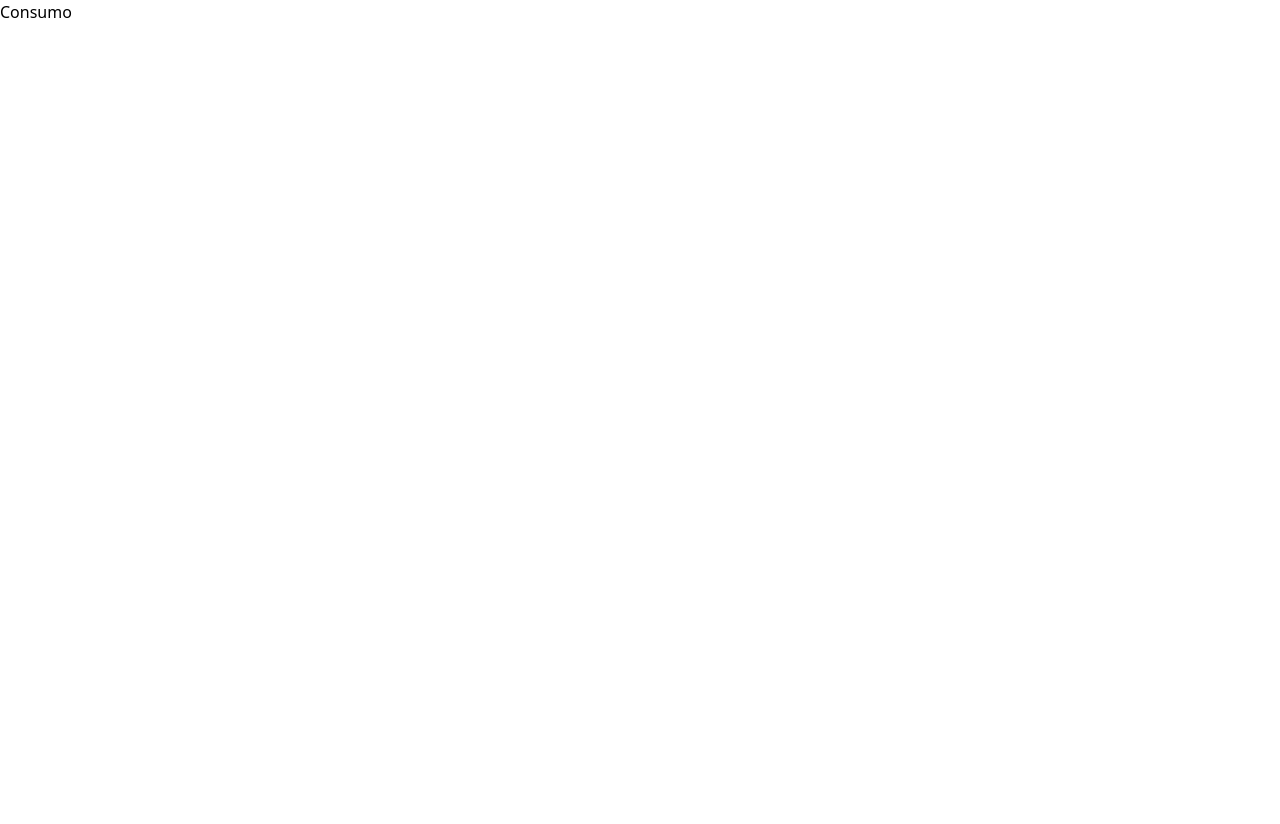
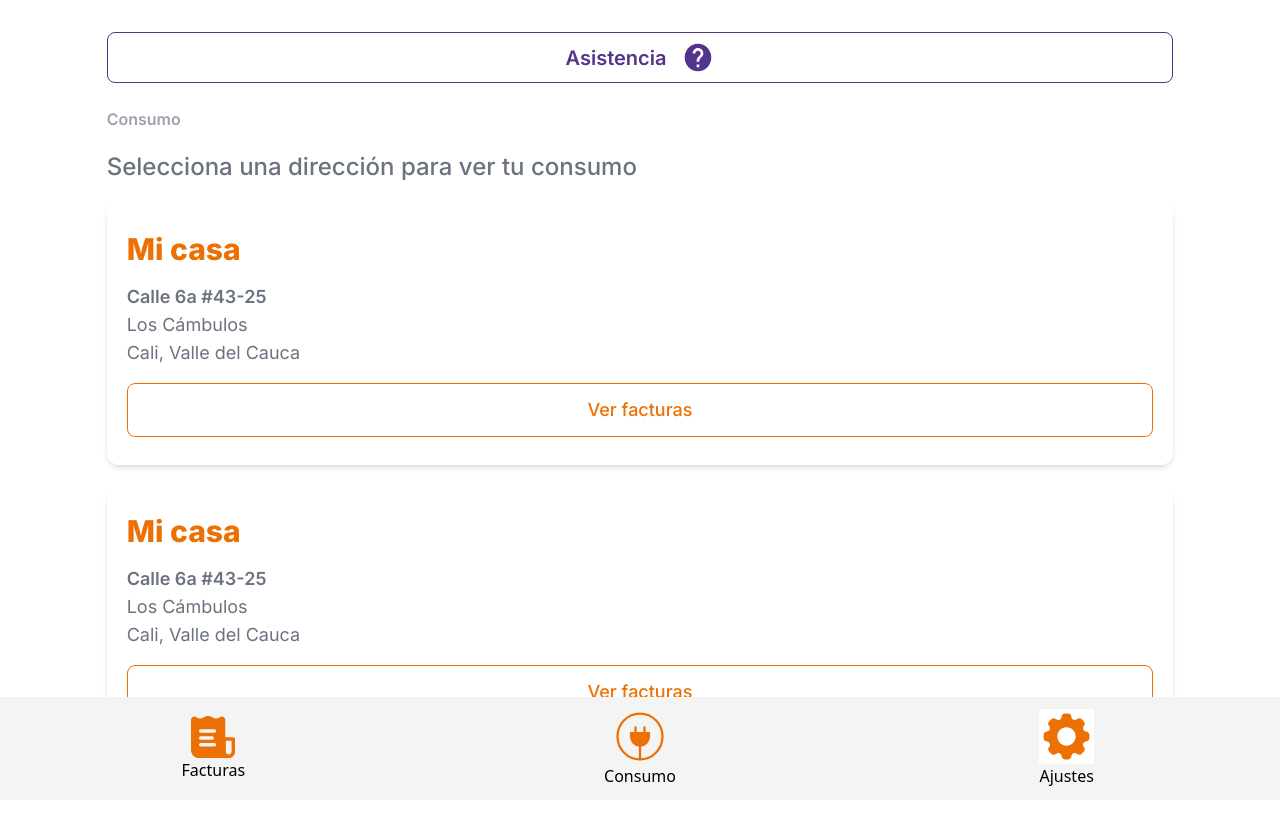
Before and after one commit to ASunart/enerbit-app, a React (Vite) app: page /consumo in a window 1280 px wide. Shown: the top 824 px of the page. Before the commit the page ends 800 px from the top, so only its background shows below. Built offline with nearby package versions, Linux system fonts and the light colour scheme.

Commit message:
Card consumo structure finished

```diff
--- a/src/AppRouter.jsx
+++ b/src/AppRouter.jsx
@@ -1,10 +1,10 @@
 import { Route, Routes } from "react-router-dom";
 import { LoginPage } from "./Pages/LoginPage";
-import { ConsumoPage } from "./Pages/ConsumoPage";
 import { AjustesPage } from "./Pages/AjustesPage";
 import { CuestionarioRouter } from "./routers/CuestionarioRouter";
 import { OnboardingRouter } from "./routers/OnboardingRouter";
 import { FacturasRouter } from "./routers/FacturasRouter";
+import { ConsumoRouter } from "./routers/ConsumoRouter";
 
 export function AppRouter() {
   return (
@@ -26,8 +26,8 @@ export function AppRouter() {
         element={<FacturasRouter />}
       />
       <Route
-        path="/consumo"
-        element={<ConsumoPage />}
+        path="/consumo/*"
+        element={<ConsumoRouter />}
       />
       <Route
         path="/ajustes"
--- /dev/null
+++ b/src/Pages/Consumo-Flow/ConsumoDetail.jsx
@@ -0,0 +1,29 @@
+import { AsistenciaBtn } from "../../components/AsistenciaBtn";
+import { ConsumoCard } from "../../components/ConsumoCard";
+import { NavBar } from "../../components/NavBar";
+import { SecondaryButton } from "../../components/SecondaryButton";
+
+export function ConsumoDetail() {
+    return (
+        <>
+            <header className="grid grid-cols-2 w-10/12 items-center mx-auto mt-10">
+                <img src="../src/assets/icons/back-icon.svg" alt="Atrás" />
+                <AsistenciaBtn />
+            </header>
+            <main className="flex flex-col w-10/12 gap-4 mx-auto mt-6">
+                <p className="font-inter font-semibold text-base text-gray-400">Consumo - <span className="text-purple">Mi casa</span></p>
+                <section className="grid grid-cols-3 gap-6">
+                    <SecondaryButton label='Hora' />
+                    <SecondaryButton label='Día' />
+                    <SecondaryButton label='Mes' />
+                </section>
+                <section className="bg-purple px-5 py-2 rounded-xl flex flex-row items-center justify-between">
+                    <p className="font-inter font-regular text-white text-lg"><strong>Este cálculo es aproximado.</strong> <span className="underline">conoce más aquí</span></p>
+                    <img src="../src/assets/icons/warning-consumo.svg" alt="Advertencia" />
+                </section>
+                <ConsumoCard/>
+            </main>
+            <NavBar/>
+        </>
+    )
+}
--- a/src/Pages/ConsumoPage.jsx
+++ b/src/Pages/ConsumoPage.jsx
@@ -1,5 +1,20 @@
+import { AsistenciaBtn } from "../components/AsistenciaBtn";
+import { Card } from "../components/Card";
+import { NavBar } from "../components/NavBar";
+
 export function ConsumoPage() {
-    return(
-        <h1>Consumo</h1>
+    return (
+        <>
+            <header className="w-10/12 m-auto mt-8">
+                <AsistenciaBtn />
+            </header>
+            <main className="flex flex-col gap-5 w-10/12 mx-auto mt-6">
+                <p className="font-inter font-semibold text-base text-gray-400">Consumo</p>
+                <h1 className="font-inter font-medium text-gray-500 text-2xl w-10/12">Selecciona una dirección para ver tu consumo</h1>
+                <Card />
+                <Card />
+            </main>
+            <NavBar/>
+        </>
     )
 }
--- /dev/null
+++ b/src/components/ConsumoCard.jsx
@@ -0,0 +1,28 @@
+export function ConsumoCard() {
+    const titleStyle = 'font-inter font-medium text-purple text-2xl'
+    const pStyle = 'font-inter font-regular text-gray-500 text-xl'
+
+    return (
+        <article className="flex flex-col gap-4 px-4 py-7 shadow-md w-full rounded-xl mb-8">
+            <p className="font-inter font-regular text-gray-400 text-base">Miercoles, 13 de Octubre del 2023</p>
+            <section className="flex flex-row justify-between">
+                <h1 className="font-inter font-extrabold text-orange text-[32px] w-2/3">Reporte mes de octubre</h1>
+                <img src="../src/assets/icons/reporte-mes.svg" alt="" />
+            </section>
+            <hr className="border-gray-500"/>
+            <section className="w-[99%] flex flex-col gap-3">
+            <h3 className={titleStyle}>Lo que has consumido hasta ahora...</h3>
+            <p className={pStyle}>En este mes, desde el dia 01 hasta el dia 13, <span className="font-bold">has consumido <span className="underline underline-offset-4">aproximadamente</span> 13.000 pesos.</span></p>
+            </section>
+            <hr className="border-gray-500"/>
+            <section className="w-[99%] flex flex-col gap-3">
+            <h3 className={titleStyle}>Lo que has consumido hasta ahora...</h3>
+            <p className={pStyle}>En este mes, desde el dia 01 hasta el dia 13, <span className="font-bold">has consumido <span className="underline underline-offset-4">aproximadamente</span> 13.000 pesos.</span></p>
+            </section>
+            <hr className="border-gray-500"/><section className="w-[99%] flex flex-col gap-3">
+            <h3 className={titleStyle}>Lo que has consumido hasta ahora...</h3>
+            <p className={pStyle}>En este mes, desde el dia 01 hasta el dia 13, <span className="font-bold">has consumido <span className="underline underline-offset-4">aproximadamente</span> 13.000 pesos.</span></p>
+            </section>
+        </article>
+    )
+}
--- a/src/components/NavBar.jsx
+++ b/src/components/NavBar.jsx
@@ -2,7 +2,7 @@ import { navOptions } from "../const/navOptions"
 
 export function NavBar() {
     return (
-        <nav className="absolute bottom-0 w-full py-3 bg-[#f4f4f4]">
+        <nav className="bottom-0 w-full py-3 bg-[#f4f4f4] sticky">
             <ul className="grid grid-cols-3 place-items-center justify-center">
                 {
                     navOptions.map(({ label, image }) => {
--- /dev/null
+++ b/src/routers/ConsumoRouter.jsx
@@ -0,0 +1,18 @@
+import { Route, Routes } from "react-router-dom";
+import { ConsumoPage } from "../Pages/ConsumoPage";
+import { ConsumoDetail } from "../Pages/Consumo-Flow/ConsumoDetail";
+
+export function ConsumoRouter() {
+    return (
+        <Routes>
+            <Route
+                path="/"
+                element={<ConsumoPage />}
+            />
+            <Route
+                path="/detalle-consumo"
+                element={<ConsumoDetail />}
+            />
+        </Routes>
+    )
+}
```
Also changed, not shown: src/assets/icons/reporte-mes.svg (added), src/assets/icons/warning-consumo.svg (added).
